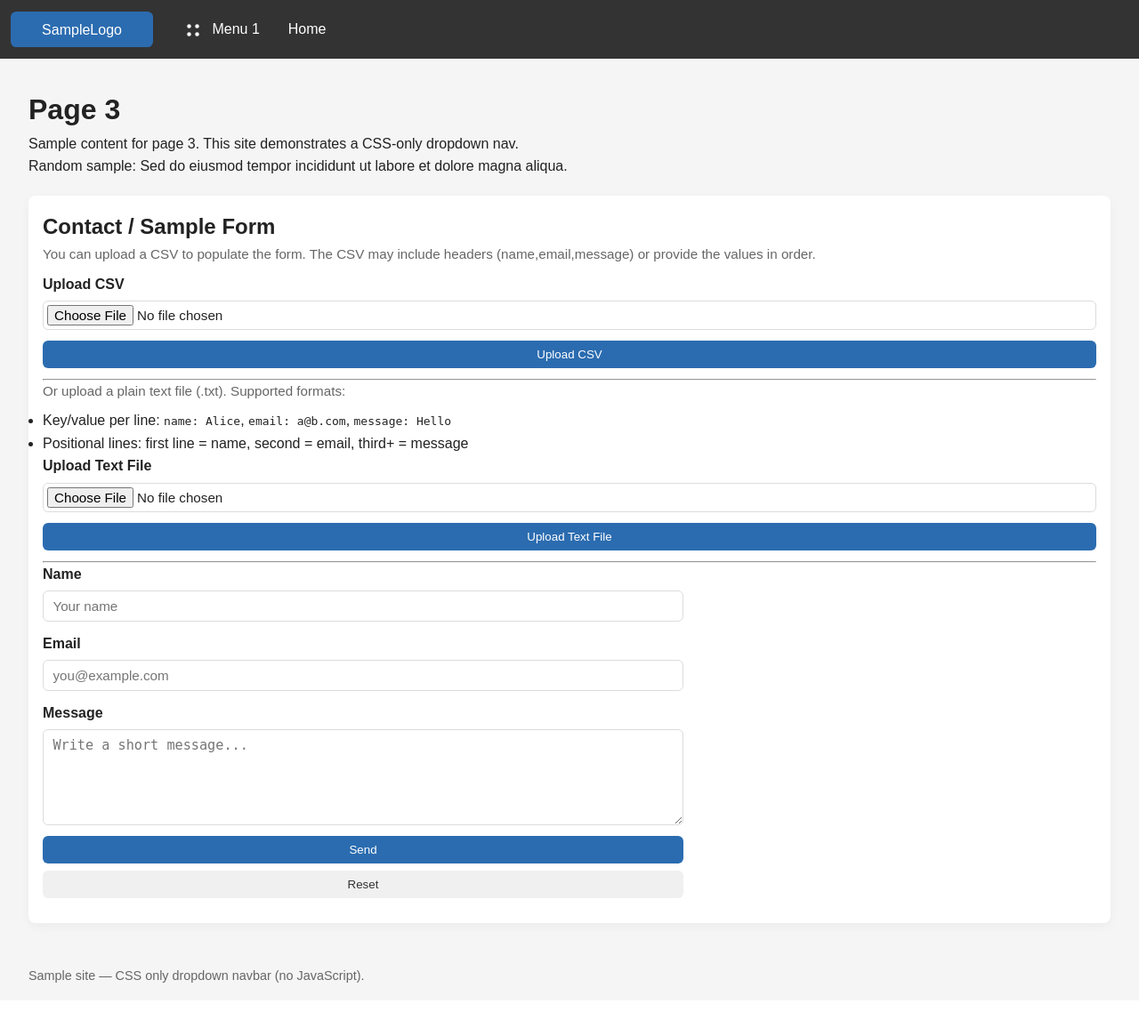
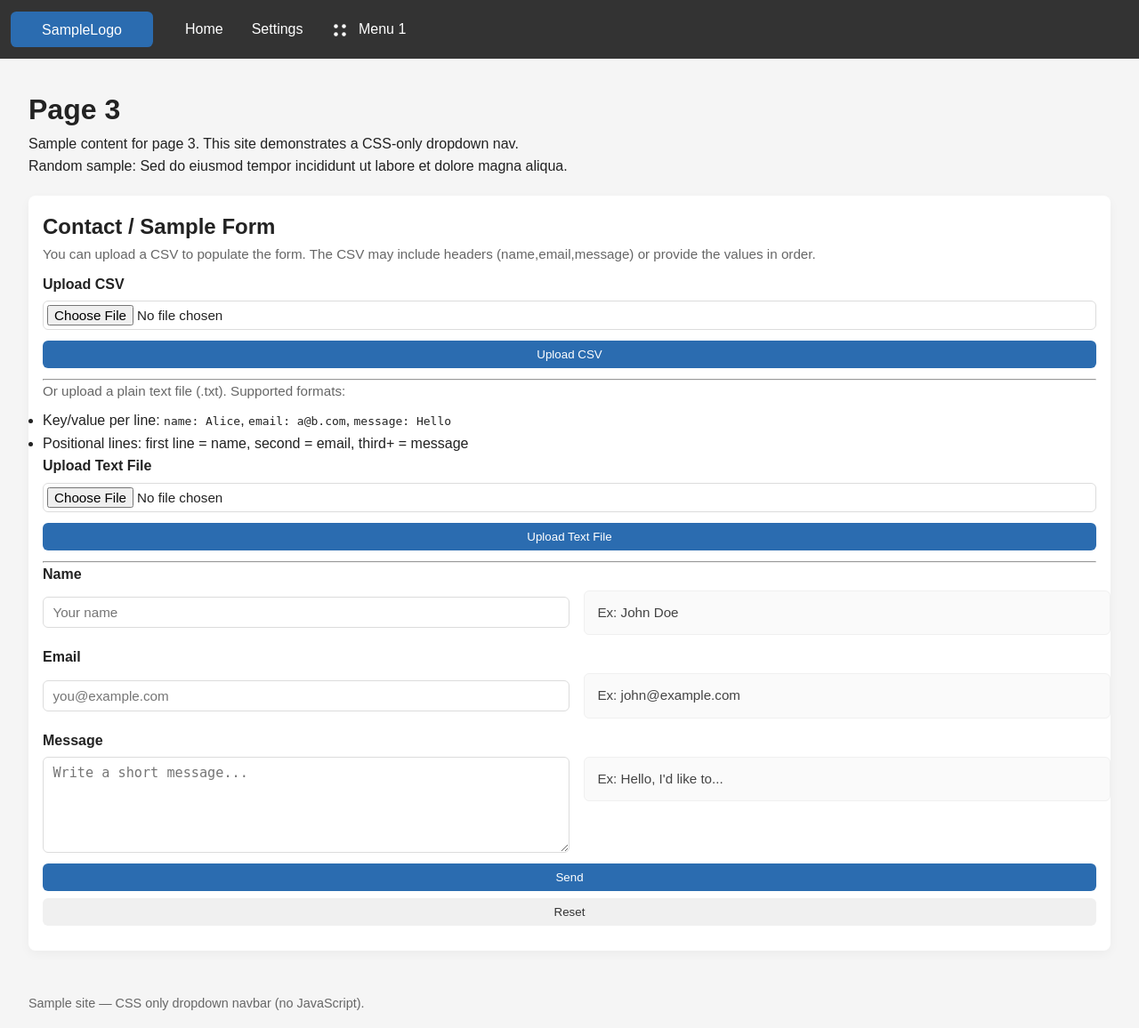
Before and after one commit to jjhna/pythonscripts, a Flask app: page /page3 in a window 1280 px wide. Shown: the whole page at 89% size. Before the commit the page ends 1105 px from the top, so only its background shows below. Run offline with Flask 3, Linux system fonts and the light colour scheme.

Commit message:
GitHub Copilot added examples and  settings page
GitHub copilot edited the navbar to make it look correct, added examples next to the text fields in page 3, added a settings page to (plan) to update the examples for page 3.

```diff
--- a/chatGPTwebpagesample/app.py
+++ b/chatGPTwebpagesample/app.py
@@ -45,7 +45,9 @@ def page3():
 
     # On GET, check for any CSV prefill data stored in session and pass to template.
     prefill = session.pop('prefill', None)
-    return render_template('page3.html', prefill=prefill)
+    # Provide settings (examples) to the template if available
+    settings_obj = session.get('settings', {})
+    return render_template('page3.html', prefill=prefill, settings=settings_obj)
 
 
 @app.route('/upload_csv', methods=['POST'])
@@ -160,5 +162,62 @@ def page4():
     return render_template('page4.html')
 
 
+@app.route('/settings', methods=['GET', 'POST'])
+def settings():
+    # Settings to control the example hints on page3 (stored per-session)
+    if request.method == 'POST':
+        # Support both saving new settings and resetting to defaults
+        action = request.form.get('action', 'save')
+        if action == 'reset':
+            session.pop('settings', None)
+            # Also populate the contact form prefill with cleaned default values
+            # so the user can submit the contact form using the defaults immediately.
+            defaults = {
+                'hint_name': 'Ex: John Doe',
+                'hint_email': 'Ex: john@example.com',
+                'hint_message': "Ex: Hello, I'd like to..."
+            }
+
+            import re
+            def _clean_hint(s):
+                # remove common example prefixes like 'Ex:' or 'Example:'
+                return re.sub(r'^\s*(Ex(?:ample)?[:\-\s]*)', '', s).strip()
+
+            session['prefill'] = {
+                'name': _clean_hint(defaults['hint_name']),
+                'email': _clean_hint(defaults['hint_email']),
+                'message': _clean_hint(defaults['hint_message'])
+            }
+
+            flash('Settings reset to defaults. Contact form populated with defaults.', 'success')
+            return redirect(url_for('settings'))
+
+        hint_name = request.form.get('hint_name', '').strip()
+        hint_email = request.form.get('hint_email', '').strip()
+        hint_message = request.form.get('hint_message', '').strip()
+
+        # Basic truncation to avoid bloating the session cookie
+        MAX_HINT = 1000
+        settings_obj = {
+            'hint_name': hint_name[:MAX_HINT],
+            'hint_email': hint_email[:MAX_HINT],
+            'hint_message': hint_message[:MAX_HINT]
+        }
+        session['settings'] = settings_obj
+        flash('Settings saved.', 'success')
+        return redirect(url_for('settings'))
+
+    settings_obj = session.get('settings', {})
+    # Provide sensible defaults for the settings form when none have been saved yet
+    defaults = {
+        'hint_name': 'Ex: John Doe',
+        'hint_email': 'Ex: john@example.com',
+        'hint_message': "Ex: Hello, I'd like to..."
+    }
+    # Merge saved settings over defaults
+    merged = { **defaults, **settings_obj }
+    return render_template('settings.html', settings=merged)
+
+
 if __name__ == '__main__':
     app.run(debug=True)
--- a/chatGPTwebpagesample/static/css/styles.css
+++ b/chatGPTwebpagesample/static/css/styles.css
@@ -54,8 +54,8 @@ body { font-family: Arial, Helvetica, sans-serif; line-height: 1.6; background:
 .sample-img { display: block; max-width: 100%; height: auto; margin-top: 1rem; border-radius: 8px; box-shadow: 0 4px 12px rgba(0,0,0,0.08); }
 
 /* Simple form styles */
-.form-section { margin-top: 1.25rem; background: #fff; padding: 1rem; border-radius: 8px; box-shadow: 0 4px 12px rgba(0,0,0,0.04); }
-.sample-form { max-width: 720px; }
+.form-section { margin-top: 1.25rem; background: #fff; padding: 1rem; border-radius: 8px; box-shadow: 0 4px 12px rgba(0,0,0,0.04); max-width: 100%; }
+.sample-form { max-width: none; width: 100%; }
 .form-row { display: flex; flex-direction: column; margin-bottom: 0.75rem; }
 .form-row label { margin-bottom: 0.35rem; font-weight: 600; }
 .form-row input, .form-row textarea { padding: 0.5rem 0.65rem; border: 1px solid #dcdcdc; border-radius: 6px; font-size: 0.95rem; }
@@ -78,6 +78,24 @@ body { font-family: Arial, Helvetica, sans-serif; line-height: 1.6; background:
 .muted ul { margin: 0.25rem 0 0.75rem 1.1rem; }
 .muted code { background: #fafafa; padding: 0.1rem 0.3rem; border-radius: 4px; border: 1px solid #eee; }
 
+/* Input-with-hint: shows a short example to the right of the input/textarea */
+/* Layout: input left 50%, example hint right 50% on wide screens */
+.input-with-hint { display: flex; gap: 1rem; align-items: center; }
+.input-with-hint input { flex: 0 0 50%; min-width: 0; }
+.input-with-hint textarea { flex: 0 0 50%; min-width: 0; }
+.input-with-hint.textarea-hint { align-items: flex-start; }
+.field-hint { color: #444; font-size: 0.95rem; white-space: normal; flex: 0 0 50%; background: #fafafa; padding: 0.75rem 0.9rem; border-radius: 6px; border: 1px solid #f0f0f0; }
+
+@media (max-width: 900px) {
+  .input-with-hint { flex-direction: column; align-items: stretch; }
+  .input-with-hint input, .input-with-hint textarea, .field-hint { flex: none; width: 100%; }
+  .field-hint { margin-top: 0.35rem; }
+}
+
+/* Settings form tweaks */
+.settings-form { max-width: 960px; }
+.settings-form .form-actions { justify-content: flex-start; }
+
 /* Responsive tweak: stack nav items on small screens */
 @media (max-width: 640px) {
   .nav { flex-direction: column; align-items: stretch; }
--- a/chatGPTwebpagesample/templates/base.html
+++ b/chatGPTwebpagesample/templates/base.html
@@ -16,6 +16,11 @@
       </div>
 
       <ul class="nav">
+        <li class="nav-item"><a class="nav-link" href="{{ url_for('index') }}">Home</a></li>
+        <li class="nav-item"><a class="nav-link" href="{{ url_for('settings') }}">Settings</a></li>
+
+        <!-- Menu 2 removed -->
+
         <li class="nav-item dropdown">
           <a href="#" class="nav-link"><img src="{{ url_for('static', filename='images/menu-icon1.svg') }}" alt="" class="nav-icon"> Menu 1</a>
           <ul class="dropdown-content">
@@ -29,10 +34,6 @@
             <li><a href="{{ url_for('page2') }}">Page 2</a></li>
           </ul>
         </li>
-
-        <!-- Menu 2 removed -->
-
-        <li class="nav-item"><a class="nav-link" href="{{ url_for('index') }}">Home</a></li>
       </ul>
     </nav>
   </header>
--- a/chatGPTwebpagesample/templates/page3.html
+++ b/chatGPTwebpagesample/templates/page3.html
@@ -41,19 +41,30 @@
     <form action="{{ url_for('page3') }}" method="post" class="sample-form" novalidate>
       <div class="form-row">
         <label for="name">Name</label>
-        <input type="text" id="name" name="name" placeholder="Your name" required
-               value="{{ prefill['name'] if prefill and 'name' in prefill else '' }}">
+        <div class="input-with-hint">
+          <input type="text" id="name" name="name" placeholder="Your name" required
+                 aria-describedby="hint-name"
+                 value="{{ prefill['name'] if prefill and 'name' in prefill else '' }}">
+          <span id="hint-name" class="field-hint">{{ settings.get('hint_name','Ex: John Doe') if settings is defined else 'Ex: John Doe' }}</span>
+        </div>
       </div>
 
       <div class="form-row">
         <label for="email">Email</label>
-        <input type="email" id="email" name="email" placeholder="you@example.com" required
-               value="{{ prefill['email'] if prefill and 'email' in prefill else '' }}">
+        <div class="input-with-hint">
+          <input type="email" id="email" name="email" placeholder="you@example.com" required
+                 aria-describedby="hint-email"
+                 value="{{ prefill['email'] if prefill and 'email' in prefill else '' }}">
+          <span id="hint-email" class="field-hint">{{ settings.get('hint_email','Ex: john@example.com') if settings is defined else 'Ex: john@example.com' }}</span>
+        </div>
       </div>
 
       <div class="form-row">
         <label for="message">Message</label>
-        <textarea id="message" name="message" rows="5" placeholder="Write a short message...">{{ prefill['message'] if prefill and 'message' in prefill else '' }}</textarea>
+        <div class="input-with-hint textarea-hint">
+          <textarea id="message" name="message" rows="5" placeholder="Write a short message..." aria-describedby="hint-message">{{ prefill['message'] if prefill and 'message' in prefill else '' }}</textarea>
+          <span id="hint-message" class="field-hint">{{ settings.get('hint_message','Ex: Hello, I\'d like to...') if settings is defined else 'Ex: Hello, I\'d like to...' }}</span>
+        </div>
       </div>
 
       <div class="form-row form-actions">
```
Also changed, not shown: chatGPTwebpagesample/templates/settings.html (added, +30 -0 lines).
